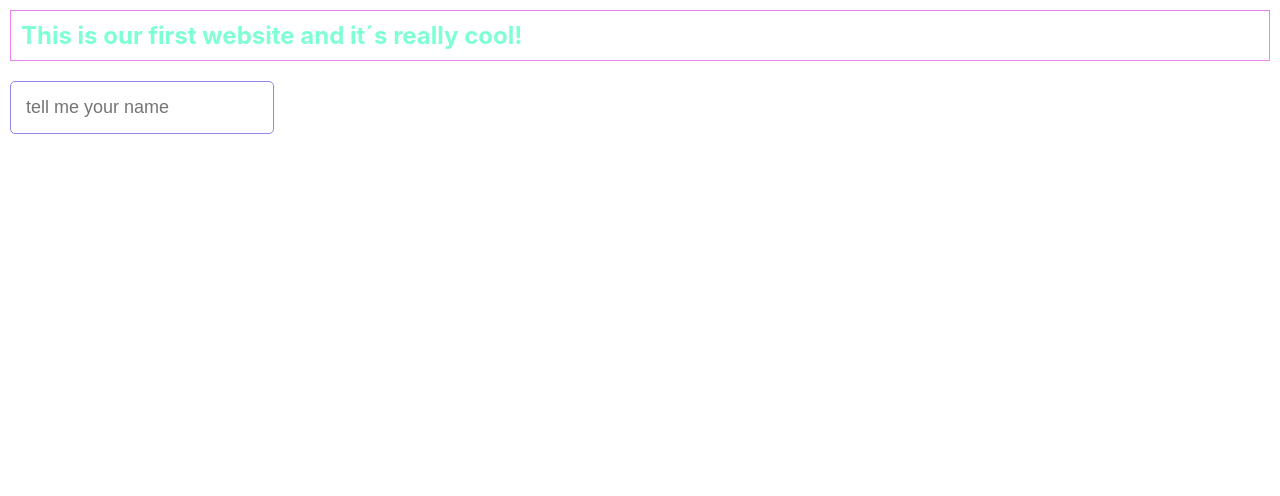
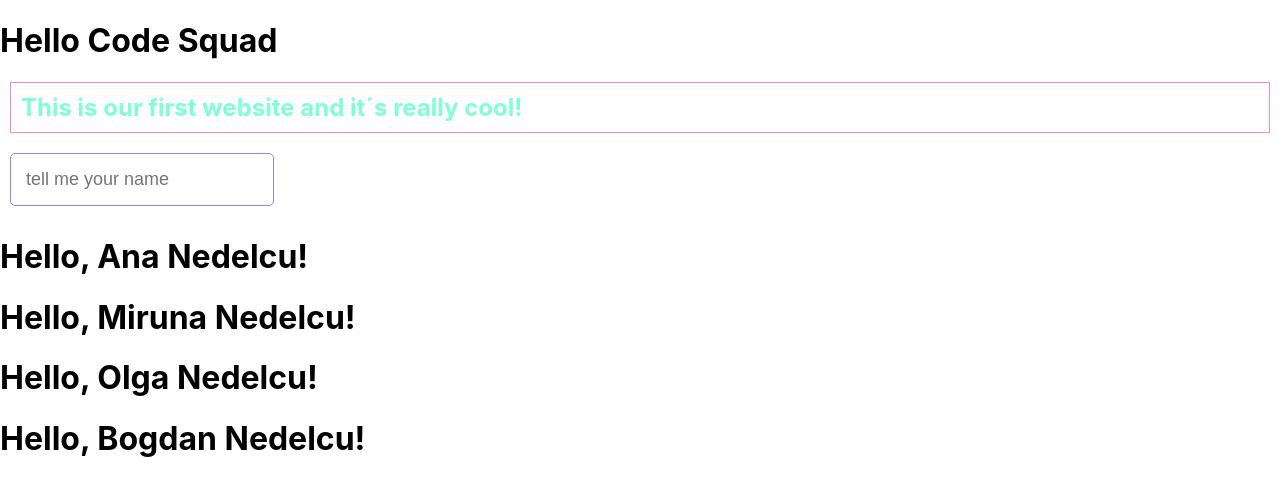
Before and after one commit to mirunaen/fluffy-rabbit, a React (Create React App) app: page / in a window 1280 px wide. Shown: the top 496 px of the page. Built offline with nearby package versions, Linux system fonts and the light colour scheme.

Commit message:
new commit

```diff
--- a/src/App.js
+++ b/src/App.js
@@ -1,12 +1,16 @@
 import React from 'react';
 import "./App.css";
+import TodoList from './TodoList';
+import Equipo from './Equipo';
 
 function App() {
   return (
     <div>
-      <h2 className="fluffy-rabbit">This is our first website and it´s really cool!</h2>
-      <input className="input" type="text" placeholder="tell me your name" ></input>
+      <TodoList />
+      <Equipo></Equipo>
     </div>
+
+
   );
 }
 
--- /dev/null
+++ b/src/TodoList.js
@@ -0,0 +1,19 @@
+import React from 'react'
+
+
+
+
+
+
+export default class TodoList extends React.Component {
+    render() {
+        return (
+            <div>
+                <h1>Hello Code Squad</h1>
+                <h2 className="fluffy-rabbit">This is our first website and it´s really cool!</h2>
+                <input className="input" type="text" placeholder="tell me your name" ></input>
+
+            </div>
+        )
+    }
+  }
```
Also changed, not shown: 1 other file (tests, documents, lock files or other folders).
